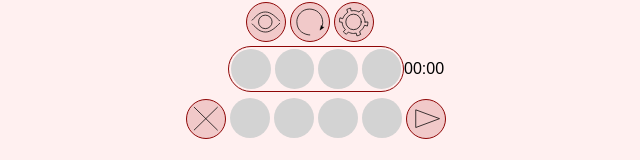
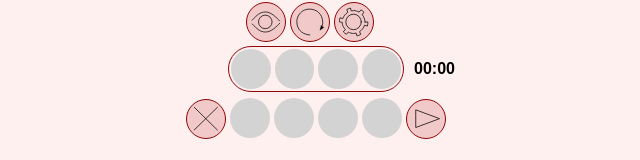
Before and after one commit to IvanHeriver/mm, a React (Create React App) app: page / in a window 1280 px wide. Shown: the top 160 px of the page, without its empty margins (330-970 px from the left). Built offline with nearby package versions, Linux system fonts and the light colour scheme.

Commit message:
fixing text css

```diff
--- a/src/MM.css
+++ b/src/MM.css
@@ -64,7 +64,7 @@ button.mm-color img {
 
 
 /* ***********************************
-result pins
+result pins + text
 *********************************** */
 
 .mm-results {
@@ -83,6 +83,11 @@ result pins
 }
 .mm-bp {
     background-color: white;
+}
+
+.mm-txt {
+    font-weight: bold;
+    padding-left: 10px;
 }
 
 /* ***********************************
--- a/src/MMcomp.js
+++ b/src/MMcomp.js
@@ -30,7 +30,7 @@ const MMtoGuess = ({toGuess, colorOptions, time, timerVisible}) => {
     return (
         <div className="mm-toguess mm-row">
             <div className="mm-left"></div>
-            <div className="mm-timer mm-right">
+            <div className="mm-txt mm-right">
                 {timerVisible ? <div>{formatTime(time)}</div> : null}
             </div>
         <div className="mm-center">
@@ -260,7 +260,7 @@ const MMguess = ({colors, result, colorOptions, number}) => {
                 })
             }
         </div>
-        <div className="mm-number mm-right">
+        <div className="mm-txt mm-right">
             <p>{number}</p>
         </div>
         </div>
```
